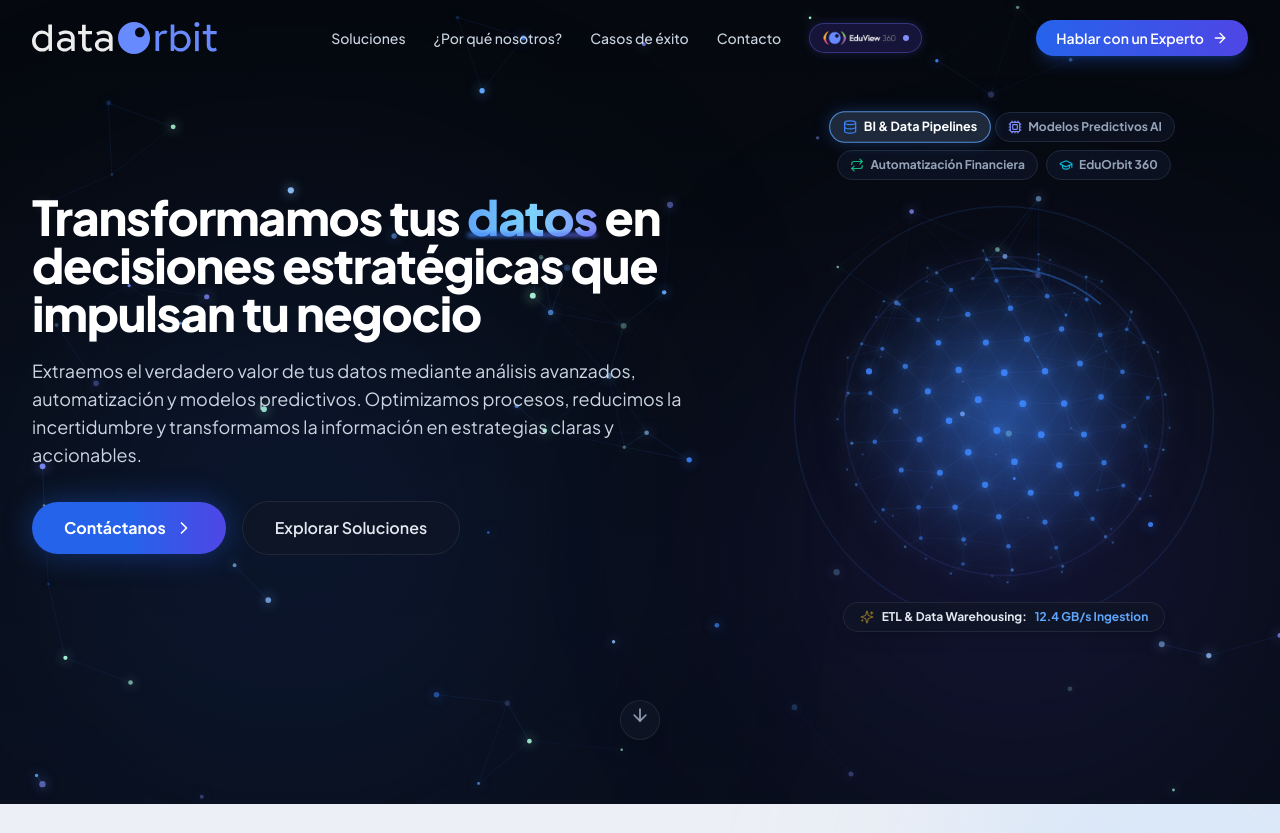
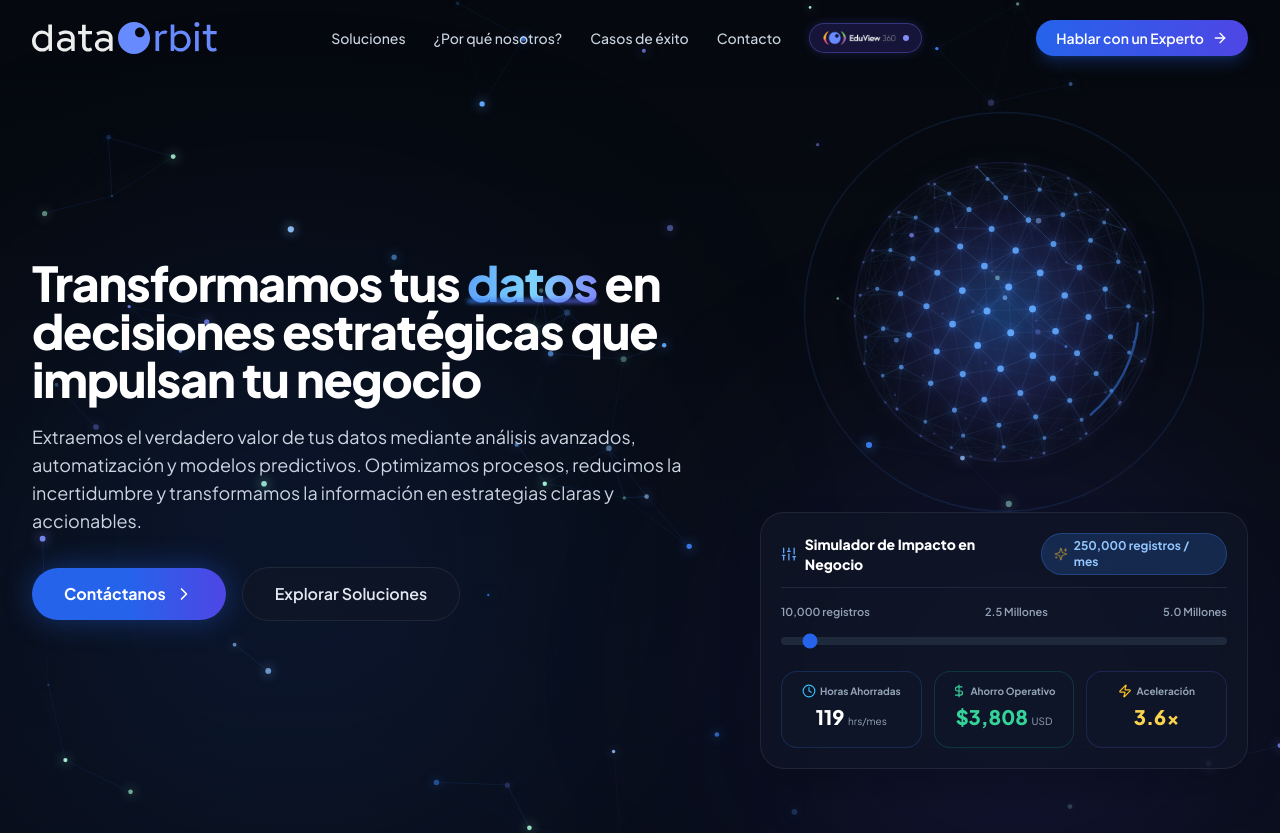
Before and after one commit to ALFACW/dataorbit-page, a React (Vite) app: page / in a window 1280 px wide. Shown: the top 833 px of the page. Built offline with nearby package versions, Linux system fonts and the light colour scheme.

Commit message:
Implement Point 4: Interactive Business Impact & ROI Simulator integrated with dynamic 3D Data Sphere

```diff
--- a/src/components/HeroInteractiveCore.jsx
+++ b/src/components/HeroInteractiveCore.jsx
@@ -1,64 +1,21 @@
 import React, { useEffect, useRef, useState } from 'react';
-import { motion, AnimatePresence } from 'framer-motion';
-import { Cpu, Database, Repeat, GraduationCap, Activity, Sparkles, Crosshair } from 'lucide-react';
+import { motion } from 'framer-motion';
+import { Sliders, Clock, DollarSign, Zap, Sparkles, TrendingUp } from 'lucide-react';
 
 export const HeroInteractiveCore = () => {
   const canvasRef = useRef(null);
-  const [activeMode, setActiveMode] = useState('bi');
-  const [hoveredTelemetry, setHoveredTelemetry] = useState(null);
 
-  const modes = [
-    {
-      id: 'bi',
-      name: 'BI & Data Pipelines',
-      icon: Database,
-      primaryColor: '#3B82F6',
-      secondaryColor: '#60A5FA',
-      glowColor: 'rgba(59, 130, 246, 0.5)',
-      speed: 0.004,
-      readout: '12.4 GB/s Ingestion',
-      badge: 'ETL & Data Warehousing',
-    },
-    {
-      id: 'predictive',
-      name: 'Modelos Predictivos AI',
-      icon: Cpu,
-      primaryColor: '#818CF8',
-      secondaryColor: '#C084FC',
-      glowColor: 'rgba(129, 140, 248, 0.5)',
-      speed: 0.007,
-      readout: '99.4% Accurancy',
-      badge: 'Machine Learning',
-    },
-    {
-      id: 'finances',
-      name: 'Automatización Financiera',
-      icon: Repeat,
-      primaryColor: '#10B981',
-      secondaryColor: '#F59E0B',
-      glowColor: 'rgba(16, 185, 129, 0.5)',
-      speed: 0.005,
-      readout: '15,400+ Conciliaciones/m',
-      badge: 'Cashflow Auto',
-    },
-    {
-      id: 'eduorbit',
-      name: 'EduOrbit 360',
-      icon: GraduationCap,
-      primaryColor: '#06B6D4',
-      secondaryColor: '#10B981',
-      glowColor: 'rgba(6, 182, 212, 0.5)',
-      speed: 0.003,
-      readout: 'Visión 360° Institucional',
-      badge: 'Gestión Escolar',
-    },
-  ];
+  // Interactive Slider State (PUNTO 4: Volume of monthly records processed)
+  const [dataVolume, setDataVolume] = useState(250000); // Default 250k records
 
-  const currentMode = modes.find((m) => m.id === activeMode);
+  // Calculations for Business Impact
+  const hoursSaved = Math.round((dataVolume / 10000) * 3.8) + 24;
+  const estimatedSavings = Math.round(hoursSaved * 32);
+  const acceleration = (3.0 + (dataVolume / 1000000) * 2.5).toFixed(1);
 
-  // References for render loop
-  const activeModeRef = useRef(currentMode);
-  activeModeRef.current = currentMode;
+  // Reference for 60fps canvas loop
+  const volumeRef = useRef(dataVolume);
+  volumeRef.current = dataVolume;
 
   useEffect(() => {
     const canvas = canvasRef.current;
@@ -77,94 +34,57 @@
 
     window.addEventListener('resize', handleResize);
 
-    // 3D Sphere Points Setup with Node Telemetry Data
-    const numPoints = 120;
+    // 3D Sphere Points Setup
+    const numPoints = 130;
     const points = [];
     const radius = Math.min(width, height) * 0.35;
-
-    const telemetryTopics = [
-      'Ingesta Pipeline ETL',
-      'Modelo Predicción Venta',
-      'Conciliación Bancaria',
-      'Asistencia Escolar',
-      'Matrícula Proyectada',
-      'Cluster Biomasa Centro',
-      'Gobernanza de Datos',
-      'Margen Operativo',
-      'Alerta Temprana Deserción',
-      'Consolidado Simce',
-    ];
 
     for (let i = 0; i < numPoints; i++) {
       const phi = Math.acos(-1 + (2 * i) / numPoints);
       const theta = Math.sqrt(numPoints * Math.PI) * phi;
       points.push({
-        id: i + 1,
         x: radius * Math.cos(theta) * Math.sin(phi),
         y: radius * Math.sin(theta) * Math.sin(phi),
         z: radius * Math.cos(phi),
-        topic: telemetryTopics[i % telemetryTopics.length],
-        status: (95 + (i % 5) * 1.1).toFixed(1) + '%',
       });
     }
 
     let rotX = 0;
     let rotY = 0;
 
-    let mouseX = 0;
-    let mouseY = 0;
-
-    const handleMouseMove = (e) => {
-      const rect = canvas.getBoundingClientRect();
-      const x = e.clientX - rect.left;
-      const y = e.clientY - rect.top;
-      mouseX = x;
-      mouseY = y;
-    };
-
-    const handleMouseLeave = () => {
-      mouseX = -1000;
-      mouseY = -1000;
-      setHoveredTelemetry(null);
-    };
-
-    const parent = canvas.parentElement;
-    parent.addEventListener('mousemove', handleMouseMove);
-    parent.addEventListener('mouseleave', handleMouseLeave);
-
-    // Render loop
     const animate = () => {
       ctx.clearRect(0, 0, width, height);
 
-      const mode = activeModeRef.current;
+      const vol = volumeRef.current;
+      const speedMultiplier = 1 + (vol / 1000000) * 1.5;
+      const glowIntensity = 0.35 + (vol / 5000000) * 0.4;
+
       const centerX = width / 2;
       const centerY = height / 2;
 
-      rotX += mode.speed;
-      rotY += mode.speed * 1.2;
+      rotX += 0.003 * speedMultiplier;
+      rotY += 0.004 * speedMultiplier;
 
-      // Radial Core Glow
+      // Dynamic Radial Core Glow scaled by volume slider
       const gradient = ctx.createRadialGradient(
         centerX,
         centerY,
         10,
         centerX,
         centerY,
-        radius * 1.25
+        radius * (1.2 + (vol / 5000000) * 0.3)
       );
-      gradient.addColorStop(0, mode.glowColor);
-      gradient.addColorStop(0.6, mode.glowColor.replace('0.5', '0.12'));
+      gradient.addColorStop(0, `rgba(59, 130, 246, ${glowIntensity})`);
+      gradient.addColorStop(0.5, `rgba(99, 102, 241, ${glowIntensity * 0.4})`);
       gradient.addColorStop(1, 'rgba(8, 12, 20, 0)');
 
       ctx.fillStyle = gradient;
       ctx.beginPath();
-      ctx.arc(centerX, centerY, radius * 1.25, 0, Math.PI * 2);
+      ctx.arc(centerX, centerY, radius * 1.3, 0, Math.PI * 2);
       ctx.fill();
 
       // Project Points
       const projected = [];
-      let closestHovered = null;
-      let minDistance = 24;
 
       points.forEach((p) => {
         // Rotate Y
@@ -179,25 +99,11 @@
         const px = x1 * scale + centerX;
         const py = y2 * scale + centerY;
 
-        // Check cursor hover proximity
-        const dx = mouseX - px;
-        const dy = mouseY - py;
-        const dist = Math.sqrt(dx * dx + dy * dy);
-
-        if (dist < minDistance && z2 > 0) {
-          minDistance = dist;
-          closestHovered = { id: p.id, topic: p.topic, status: p.status, px, py };
-        }
-
-        projected.push({ id: p.id, px, py, z: z2, scale, topic: p.topic, status: p.status });
+        projected.push({ px, py, z: z2, scale });
       });
 
-      // Update hover state for tooltip
-      if (closestHovered) {
-        setHoveredTelemetry(closestHovered);
-      }
-
-      // Draw Synaptic Connections
+      // Draw Synaptic Mesh Connections (density scales with volume)
+      const connectionMaxDist = 65 + (vol / 5000000) * 15;
       for (let i = 0; i < projected.length; i++) {
         for (let j = i + 1; j < projected.length; j++) {
           const p1 = projected[i];
@@ -206,55 +112,41 @@
           const dy = p1.py - p2.py;
           const dist = Math.sqrt(dx * dx + dy * dy);
 
-          if (dist < 65) {
-            const alpha = (1 - dist / 65) * ((p1.z + radius) / (radius * 2)) * 0.35;
+          if (dist < connectionMaxDist) {
+            const alpha = (1 - dist / connectionMaxDist) * ((p1.z + radius) / (radius * 2)) * 0.4;
             ctx.beginPath();
             ctx.moveTo(p1.px, p1.py);
             ctx.lineTo(p2.px, p2.py);
-            ctx.strokeStyle = mode.primaryColor;
-            ctx.globalAlpha = alpha;
-            ctx.lineWidth = 0.75;
+            ctx.strokeStyle = `rgba(96, 165, 250, ${alpha})`;
+            ctx.lineWidth = 0.75 + (vol / 5000000) * 0.5;
             ctx.stroke();
-            ctx.globalAlpha = 1.0;
           }
         }
       }
 
       // Draw Nodes
       projected.forEach((p) => {
-        const size = Math.max(1.2, ((p.z + radius) / (radius * 2)) * 3.5);
+        const size = Math.max(1.2, ((p.z + radius) / (radius * 2)) * (3.5 + (vol / 5000000)));
         const alpha = Math.max(0.2, (p.z + radius) / (radius * 2));
-        const isHoveredNode = closestHovered && closestHovered.id === p.id;
 
         ctx.beginPath();
-        ctx.arc(p.px, p.py, isHoveredNode ? size * 2 : size, 0, Math.PI * 2);
-        ctx.fillStyle = isHoveredNode ? '#FFFFFF' : p.z > 0 ? mode.primaryColor : mode.secondaryColor;
+        ctx.arc(p.px, p.py, size, 0, Math.PI * 2);
+        ctx.fillStyle = p.z > 0 ? '#60A5FA' : '#818CF8';
         ctx.globalAlpha = alpha;
-        ctx.shadowBlur = isHoveredNode ? 18 : 8;
-        ctx.shadowColor = mode.primaryColor;
+        ctx.shadowBlur = 8;
+        ctx.shadowColor = '#3B82F6';
         ctx.fill();
         ctx.shadowBlur = 0;
         ctx.globalAlpha = 1.0;
-
-        // Hover Ring
-        if (isHoveredNode) {
-          ctx.beginPath();
-          ctx.arc(p.px, p.py, size * 3.2, 0, Math.PI * 2);
-          ctx.strokeStyle = '#FFFFFF';
-          ctx.lineWidth = 1.5;
-          ctx.stroke();
-        }
       });
 
-      // Radar Sweep
-      const time = Date.now() * 0.002;
+      // Dynamic Radar Sweep
+      const time = Date.now() * (0.002 * speedMultiplier);
       ctx.beginPath();
       ctx.arc(centerX, centerY, radius * 0.96, time % (Math.PI * 2), (time + 0.8) % (Math.PI * 2));
-      ctx.strokeStyle = mode.primaryColor;
-      ctx.globalAlpha = 0.4;
-      ctx.lineWidth = 2;
+      ctx.strokeStyle = 'rgba(59, 130, 246, 0.5)';
+      ctx.lineWidth = 2.5;
       ctx.stroke();
-      ctx.globalAlpha = 1.0;
 
       animationFrameId = requestAnimationFrame(animate);
     };
@@ -263,10 +155,6 @@
 
     return () => {
       window.removeEventListener('resize', handleResize);
-      if (parent) {
-        parent.removeEventListener('mousemove', handleMouseMove);
-        parent.removeEventListener('mouseleave', handleMouseLeave);
-      }
       cancelAnimationFrame(animationFrameId);
     };
   }, []);
@@ -274,75 +162,84 @@
   return (
     <div className="relative w-full flex flex-col items-center justify-center select-none">
 
-      {/* PUNTO 1: Mode Switcher Tabs */}
-      <div className="w-full flex flex-wrap items-center justify-center gap-2 mb-4">
-        {modes.map((mode) => {
-          const Icon = mode.icon;
-          const isActive = mode.id === activeMode;
-          return (
-            <button
-              key={mode.id}
-              onClick={() => setActiveMode(mode.id)}
-              className={`flex items-center gap-1.5 px-3 py-1.5 rounded-full text-xs font-bold transition-all duration-300 ${
-                isActive
-                  ? 'bg-slate-800 text-white border border-blue-400/80 shadow-[0_0_15px_rgba(59,130,246,0.3)] scale-105'
-                  : 'bg-slate-900/60 border border-slate-800 text-slate-400 hover:text-white hover:border-slate-700'
-              }`}
-            >
-              <Icon className="w-3.5 h-3.5" style={{ color: mode.primaryColor }} />
-              <span>{mode.name}</span>
-            </button>
-          );
-        })}
+      {/* 3D Interactive Canvas */}
+      <div className="relative w-full h-[320px] sm:h-[400px] flex items-center justify-center">
+        <canvas ref={canvasRef} className="w-full h-full" />
+
+        {/* Outer Orbit Rings */}
+        <div className="absolute w-[320px] h-[320px] sm:w-[400px] sm:h-[400px] border border-blue-500/20 rounded-full pointer-events-none animate-orbit-rotate" />
+        <div className="absolute w-[240px] h-[240px] sm:w-[300px] sm:h-[300px] border border-indigo-500/20 rounded-full pointer-events-none animate-orbit-rotate-reverse" />
       </div>
 
-      {/* 3D Interactive Canvas Container */}
-      <div className="relative w-full h-[360px] sm:h-[440px] flex items-center justify-center">
-        <canvas ref={canvasRef} className="w-full h-full cursor-crosshair" />
+      {/* PUNTO 4: Interactive Business Impact Simulator HUD */}
+      <div className="w-full glass-panel p-5 rounded-3xl border border-blue-500/30 shadow-2xl space-y-4">
 
-        {/* Outer Orbit Rings */}
-        <div className="absolute w-[320px] h-[320px] sm:w-[420px] sm:h-[420px] border border-blue-500/20 rounded-full pointer-events-none animate-orbit-rotate" />
-        <div className="absolute w-[240px] h-[240px] sm:w-[320px] sm:h-[320px] border border-indigo-500/20 rounded-full pointer-events-none animate-orbit-rotate-reverse" />
+        {/* Slider Controls Header */}
+        <div className="flex flex-col sm:flex-row items-start sm:items-center justify-between gap-2 border-b border-slate-800 pb-3">
+          <div className="flex items-center gap-2 text-xs sm:text-sm font-extrabold text-white">
+            <Sliders className="w-4 h-4 text-orbit-blue-glow" />
+            <span>Simulador de Impacto en Negocio</span>
+          </div>
 
-        {/* PUNTO 2: Floating Telemetry HUD Tooltip on Hover */}
-        <AnimatePresence>
-          {hoveredTelemetry && (
-            <motion.div
-              initial={{ opacity: 0, scale: 0.8 }}
-              animate={{ opacity: 1, scale: 1 }}
-              exit={{ opacity: 0, scale: 0.8 }}
-              style={{
-                left: Math.min(hoveredTelemetry.px + 15, 260),
-                top: Math.max(hoveredTelemetry.py - 40, 20),
-              }}
-              className="absolute z-20 glass-panel p-3 rounded-2xl border border-blue-400/50 shadow-2xl text-left pointer-events-none min-w-[180px]"
-            >
-              <div className="flex items-center justify-between gap-2 mb-1">
-                <span className="text-[10px] font-extrabold uppercase tracking-wider text-blue-300 flex items-center gap-1">
-                  <Crosshair className="w-3 h-3 text-emerald-400 animate-spin" />
-                  Nodo #{hoveredTelemetry.id}
-                </span>
-                <span className="text-[10px] font-bold text-emerald-400 bg-emerald-950/60 px-1.5 py-0.5 rounded">
-                  {hoveredTelemetry.status}
-                </span>
-              </div>
-              <p className="text-xs font-bold text-white leading-tight">
-                {hoveredTelemetry.topic}
-              </p>
-              <p className="text-[10px] text-slate-400 mt-1 flex items-center gap-1">
-                <Activity className="w-3 h-3 text-blue-400" />
-                <span>Telemetría en tiempo real</span>
-              </p>
-            </motion.div>
-          )}
-        </AnimatePresence>
+          <div className="inline-flex items-center gap-1.5 px-3 py-1 rounded-full bg-blue-500/20 text-blue-300 text-xs font-bold border border-blue-500/30">
+            <Sparkles className="w-3.5 h-3.5 text-amber-400 animate-pulse" />
+            <span>{dataVolume.toLocaleString()} registros / mes</span>
+          </div>
+        </div>
 
-        {/* Mode Readout Status Badge at Bottom */}
-        <div className="absolute bottom-1 glass-panel px-4 py-1.5 rounded-full border border-blue-500/30 text-xs font-bold text-slate-200 flex items-center gap-2 shadow-lg">
-          <Sparkles className="w-3.5 h-3.5 text-amber-400 animate-pulse" />
-          <span>{currentMode.badge}:</span>
-          <span className="text-orbit-blue-glow">{currentMode.readout}</span>
+        {/* Range Slider Control */}
+        <div>
+          <div className="flex justify-between text-[11px] font-semibold text-slate-400 mb-1.5">
+            <span>10,000 registros</span>
+            <span>2.5 Millones</span>
+            <span>5.0 Millones</span>
+          </div>
+          <input
+            type="range"
+            min="10000"
+            max="5000000"
+            step="10000"
+            value={dataVolume}
+            onChange={(e) => setDataVolume(Number(e.target.value))}
+            className="w-full h-2 bg-slate-800 rounded-lg appearance-none cursor-pointer accent-orbit-blue"
+          />
         </div>
+
+        {/* Live Business Impact Metrics Cards */}
+        <div className="grid grid-cols-3 gap-3 pt-1">
+
+          <div className="bg-slate-900/90 p-3 rounded-2xl border border-blue-500/20 text-center">
+            <div className="flex items-center justify-center gap-1 text-slate-400 mb-1">
+              <Clock className="w-3.5 h-3.5 text-sky-400" />
+              <span className="text-[10px] font-bold">Horas Ahorradas</span>
+            </div>
+            <p className="text-base sm:text-xl font-extrabold text-white">
+              {hoursSaved} <span className="text-[10px] font-normal text-slate-400">hrs/mes</span>
+            </p>
+          </div>
+
+          <div className="bg-slate-900/90 p-3 rounded-2xl border border-emerald-500/20 text-center">
+            <div className="flex items-center justify-center gap-1 text-slate-400 mb-1">
+              <DollarSign className="w-3.5 h-3.5 text-emerald-400" />
+              <span className="text-[10px] font-bold">Ahorro Operativo</span>
+            </div>
+            <p className="text-base sm:text-xl font-extrabold text-emerald-400">
+              ${estimatedSavings.toLocaleString()} <span className="text-[10px] font-normal text-slate-400">USD</span>
+            </p>
+          </div>
+
+          <div className="bg-slate-900/90 p-3 rounded-2xl border border-indigo-500/20 text-center">
+            <div className="flex items-center justify-center gap-1 text-slate-400 mb-1">
+              <Zap className="w-3.5 h-3.5 text-amber-400" />
+              <span className="text-[10px] font-bold">Aceleración</span>
+            </div>
+            <p className="text-base sm:text-xl font-extrabold text-amber-300">
+              {acceleration}x
+            </p>
+          </div>
+
+        </div>
+
       </div>
 
     </div>
```
